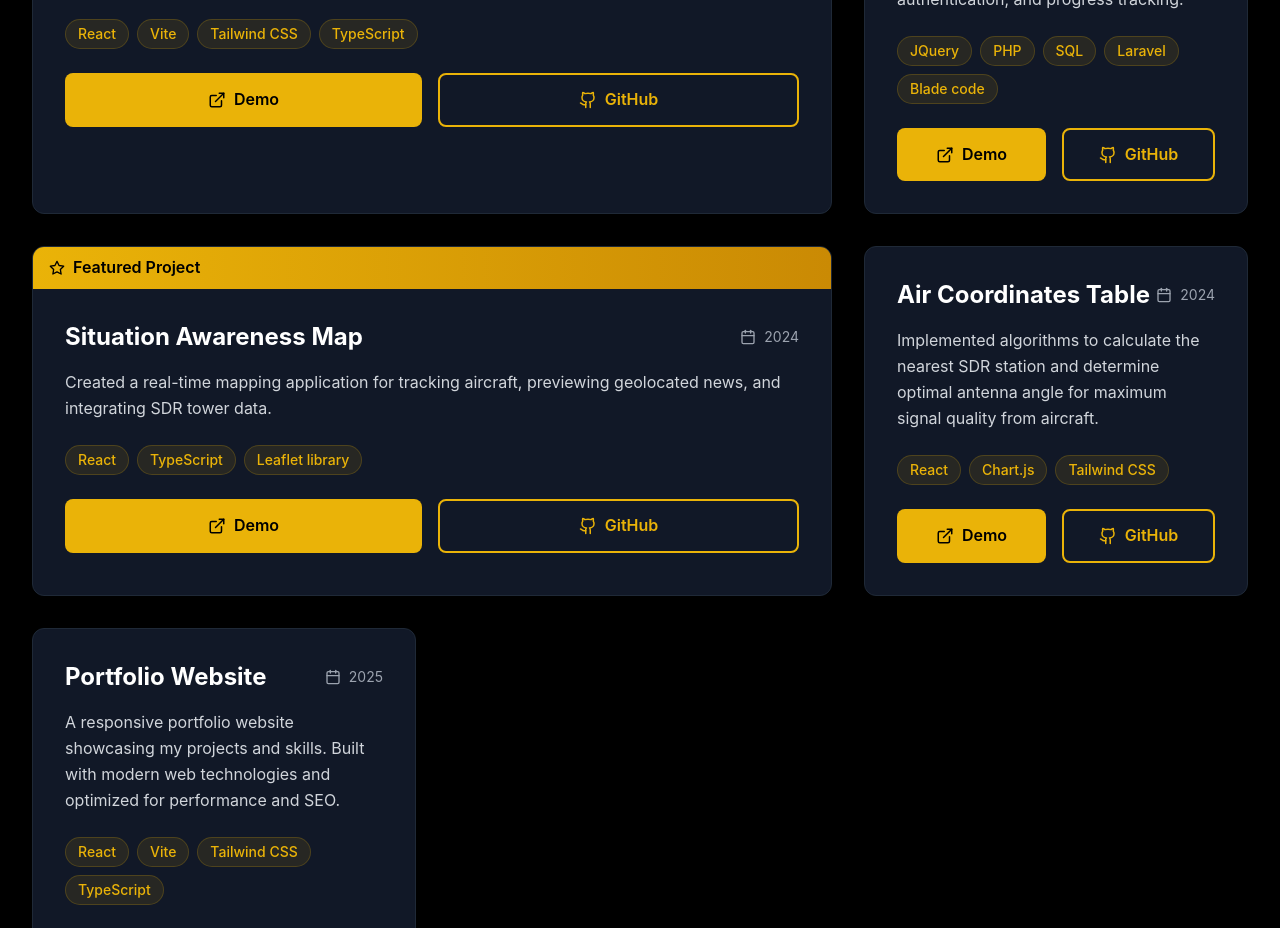
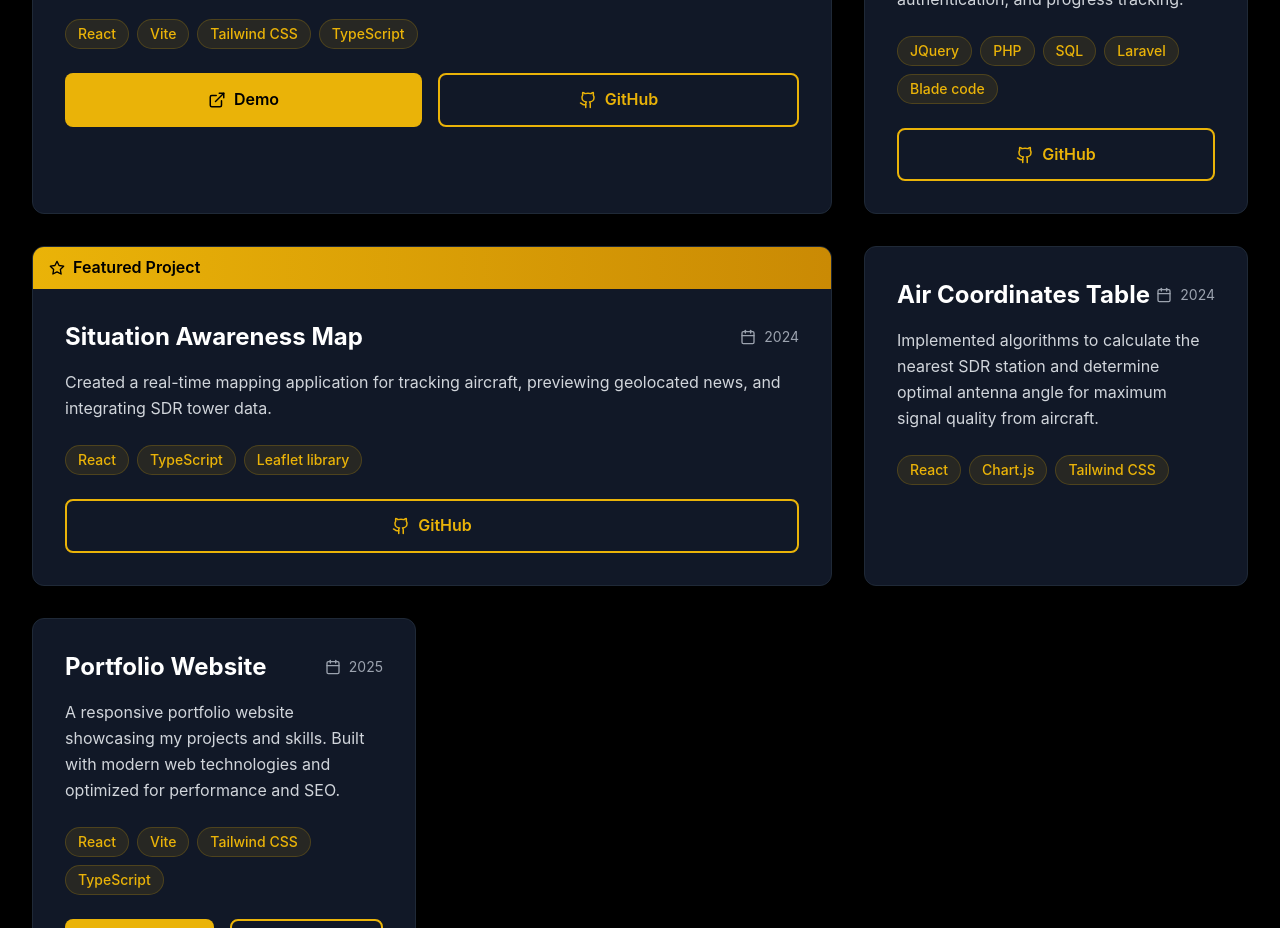
Before and after one commit to yousefmahhmoud/Portfolio, a React (Vite) app: page / in a window 1280 px wide. Shown: the part 3660-4588 px from the top of the page. Built offline with nearby package versions, Linux system fonts and the light colour scheme.

Commit message:
Remove non-functional buttons and optimize layout

```diff
--- a/src/components/Projects.tsx
+++ b/src/components/Projects.tsx
@@ -110,6 +110,7 @@
                 </div>
 
                 <div className="flex space-x-4">
+                  {project.demoUrl && (
                     <a
                       href={project.demoUrl}
                       target="_blank"
@@ -119,15 +120,20 @@
                       <ExternalLink size={18} className="mr-2 group-hover:scale-110 transition-transform duration-300" />
                       Demo
                     </a>
+                  )}
+                  {project.githubUrl && (
                     <a
                       href={project.githubUrl}
                       target="_blank"
                       rel="noopener noreferrer"
-                    className="flex-1 inline-flex items-center justify-center px-6 py-3 border-2 border-yellow-500 text-yellow-500 font-semibold rounded-lg hover:bg-yellow-500 hover:text-black transition-all duration-300 transform hover:scale-105 group"
+                      className={`inline-flex items-center justify-center px-6 py-3 border-2 border-yellow-500 text-yellow-500 font-semibold rounded-lg hover:bg-yellow-500 hover:text-black transition-all duration-300 transform hover:scale-105 group ${
+                        project.demoUrl ? 'flex-1' : 'w-full'
+                      }`}
                     >
                       <Github size={18} className="mr-2 group-hover:scale-110 transition-transform duration-300" />
                       GitHub
                     </a>
+                  )}
                 </div>
               </div>
             </div>
```
Lines whose indentation alone changed are shown as unchanged.
